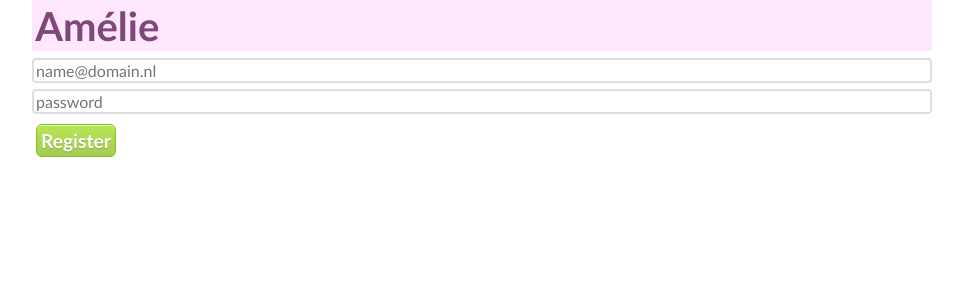
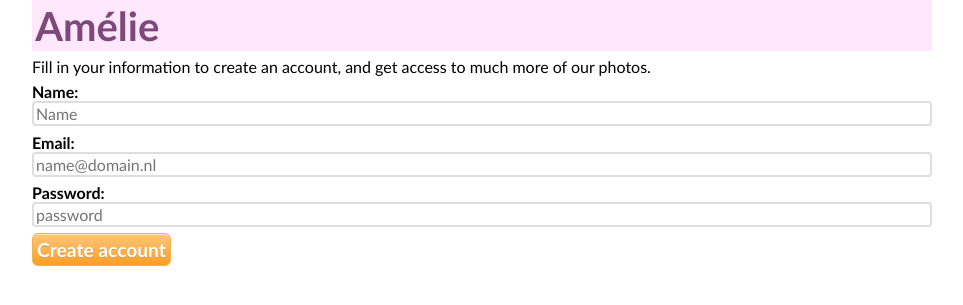
Before and after one commit to tklijnsma/fotommy, a Flask app: page /register in a window 1280 px wide. Shown: the top 305 px of the page, without its empty margins (158-1121 px from the left). Run offline with Flask 2, Linux system fonts and the light colour scheme; some libraries are stand-ins or nearby versions.

Commit message:
Almost finished accounts, need forgot password function and emails

```diff
--- a/fotommy/forms.py
+++ b/fotommy/forms.py
@@ -13,10 +13,15 @@ from flask import Markup
 
 
 class RegisterForm(FlaskForm):
+    name = StringField('Name', validators=[DataRequired()])
     email = EmailField('Email', validators=[DataRequired(), Email()])
     password = PasswordField('Password', validators=[DataRequired()])
-    remember_me = BooleanField('Remember Me')
-    submit = SubmitField('Register')
+    want_newsletter = BooleanField('Newsletter')
+    submit = SubmitField('Create account')
+
+class AccountEditForm(FlaskForm):
+    newpassword = PasswordField('New password', validators=[DataRequired()])
+    submit = SubmitField('Change password')
 
 class LoginForm(FlaskForm):
     email = EmailField('Email', validators=[DataRequired(), Email()])
--- a/fotommy/fotommy.py
+++ b/fotommy/fotommy.py
@@ -73,6 +73,9 @@ def init_db():
     public_group = models.Group(name='public')
     db.session.add(public_group)
 
+    admin_group = models.Group(name='loggedin')
+    db.session.add(admin_group)
+
     admin_group = models.Group(name='admin')
     db.session.add(admin_group)
 
@@ -83,6 +86,7 @@ def init_db():
         pw = fp.read().strip()
 
     admin_user  = models.User(
+        name = 'Thomas',
         email = 'thomasklijnsma@gmail.com',
         pwhash = werkzeug.security.generate_password_hash(pw)
         )
@@ -90,6 +94,7 @@ def init_db():
     db.session.add(admin_user)
 
     kennis_user  = models.User(
+        name = 'ThomasTest',
         email = 'tklijnsm@gmail.com',
         pwhash = werkzeug.security.generate_password_hash(pw)
         )
--- a/fotommy/models.py
+++ b/fotommy/models.py
@@ -67,8 +67,10 @@ class User(db.Model, UserMixin):
     __table_args__ = {'extend_existing': True}
 
     id = db.Column(db.Integer, primary_key=True)
+    name = db.Column(db.String(100), nullable=False)
     email = db.Column(db.String(100), nullable=False, unique=True)
     pwhash = db.Column(db.String(1000), nullable=False)
+    want_newsletter = db.Column(db.Boolean(), nullable=False, default=True)
     comments = db.relationship('Comment')
     groups = db.relationship('Group', secondary=groups_to_users)
 
--- a/fotommy/static/base.css
+++ b/fotommy/static/base.css
@@ -161,6 +161,37 @@ p {
     /*padding-bottom: 1.5em;*/
     }
 
+/* Login fontsize */
+.loginfontsize {
+    font-size: 2.0em;
+    }
+
+@media (min-width: 992px) {
+    .loginfontsize {
+        font-size: 2.4em;
+        }
+    }
+
+
+/* Most form fields need to be page-wide */
+.input-w100 {
+    width: 98%;
+    margin-left: 1%;
+    box-sizing: border-box;
+    border: 2px solid #DDDEE0;
+    border-radius: 4px;
+    font-size: 1em;
+    }
+
+@media (min-width: 992px) {
+    .input-w100 {
+        width: 100%;
+        margin-left: 0%;
+        }
+    }
+
+
+/* CSS for buttons */
 
 .fotommy-button {
     -moz-border-radius:6px;
@@ -180,7 +211,7 @@ p {
         }
     }
 
-.fotommy-nicebutton {
+.fotommy-orangebutton {
     -moz-box-shadow:inset 0px 1px 0px 0px #fce2c1;
     -webkit-box-shadow:inset 0px 1px 0px 0px #fce2c1;
     box-shadow:inset 0px 1px 0px 0px #fce2c1;
@@ -196,7 +227,7 @@ p {
     color:#ffffff;
     text-shadow:0px 1px 0px #cc9f52;
     }
-.fotommy-nicebutton:hover {
+.fotommy-orangebutton:hover {
     background:-webkit-gradient(linear, left top, left bottom, color-stop(0.05, #fb9e25), color-stop(1, #ffc477));
     background:-moz-linear-gradient(top, #fb9e25 5%, #ffc477 100%);
     background:-webkit-linear-gradient(top, #fb9e25 5%, #ffc477 100%);
@@ -207,7 +238,7 @@ p {
     background-color:#fb9e25;
     }
 
-.fotommy-postbutton {
+.fotommy-bluebutton {
     -moz-box-shadow:inset 0px 1px 0px 0px #bbdaf7;
     -webkit-box-shadow:inset 0px 1px 0px 0px #bbdaf7;
     box-shadow:inset 0px 1px 0px 0px #bbdaf7;
@@ -223,7 +254,7 @@ p {
     color:#ffffff;
     text-shadow:0px 1px 0px #528ecc;
     }
-.fotommy-postbutton:hover {
+.fotommy-bluebutton:hover {
     background:-webkit-gradient(linear, left top, left bottom, color-stop(0.05, #378de5), color-stop(1, #79bbff));
     background:-moz-linear-gradient(top, #378de5 5%, #79bbff 100%);
     background:-webkit-linear-gradient(top, #378de5 5%, #79bbff 100%);
@@ -234,7 +265,7 @@ p {
     background-color:#378de5;
     }
 
-.fotommy-backbutton {
+.fotommy-greenbutton {
     -moz-box-shadow:inset 0px 1px 0px 0px #d9fbbe;
     -webkit-box-shadow:inset 0px 1px 0px 0px #d9fbbe;
     box-shadow:inset 0px 1px 0px 0px #d9fbbe;
@@ -251,7 +282,7 @@ p {
     text-shadow:0px 1px 0px #86ae47;
     margin:4px 4px;
     }
-.fotommy-backbutton:hover {
+.fotommy-greenbutton:hover {
     background:-webkit-gradient(linear, left top, left bottom, color-stop(0.05, #a5cc52), color-stop(1, #b8e356));
     background:-moz-linear-gradient(top, #a5cc52 5%, #b8e356 100%);
     background:-webkit-linear-gradient(top, #a5cc52 5%, #b8e356 100%);
--- a/fotommy/static/register.css
+++ /dev/null
@@ -1,16 +0,0 @@
-
-.register-emailfield, .register-passwordfield {
-    width: 98%;
-    margin-left: 1%;
-    box-sizing: border-box;
-    border: 2px solid #DDDEE0;
-    border-radius: 4px;
-    font-size: 1em;
-    }
-
-@media (min-width: 992px) {
-    .register-emailfield, .register-passwordfield {
-        width: 100%;
-        margin-left: 0%;
-        }
-    }
--- a/fotommy/templates/backbutton.html
+++ b/fotommy/templates/backbutton.html
@@ -1,4 +1,4 @@
-<a href="{{ back_url }}" class="fotommy-button fotommy-backbutton" >
+<a href="{{ back_url }}" class="fotommy-button fotommy-greenbutton" >
     <i class="fas fa-backward"></i> Back
 </a>
 &nbsp
--- a/fotommy/templates/base.html
+++ b/fotommy/templates/base.html
@@ -21,8 +21,10 @@
 
     <div class="bg-lightpink fotommy-header">
         {% block backbutton %}{% endblock %}
-        <h1 class="text-darkpink" style="display:inline; vertical-align: middle">Amélie</h1>
-        {% block aboutbutton %}{% endblock %}
+        <a href="{{ url_for('timeline') }}" style="text-decoration: none">
+            <h1 class="text-darkpink" style="display:inline; vertical-align: middle">Amélie</h1></a>
+        {% block loginblock %}{% endblock %}
+        <!-- {% block aboutbutton %}{% endblock %} -->
     </div>
 
     {% for message in get_flashed_messages() %}
--- a/fotommy/templates/createpost.html
+++ b/fotommy/templates/createpost.html
@@ -48,7 +48,7 @@ Type your message and upload your photos here
 
 
     <p style="margin-top: 1.0em;">
-        {{ postform.submit(class_="fotommy-button fotommy-postbutton") }}
+        {{ postform.submit(class_="fotommy-button fotommy-bluebutton") }}
         </p>
 
 </form>
--- a/fotommy/templates/likeblock.html
+++ b/fotommy/templates/likeblock.html
@@ -2,7 +2,7 @@
     style="display: inline-block; text-align: right; margin-bottom: 1em; margin-top: 0.4em">
     <form method="post" id="{{form._prefix}}form">
         {{ form.hidden_tag() }}
-        <div id="{{form._prefix}}submit" class="fotommy-button fotommy-nicebutton">
+        <div id="{{form._prefix}}submit" class="fotommy-button fotommy-orangebutton">
             <i class="fas fa-heart"></i> <i class="fas fa-heart"></i> <i class="fas fa-heart"></i>
             </div>
         <div style="display: inline-block; text-align: right; font-size: 1.15em">
--- a/fotommy/templates/photo.html
+++ b/fotommy/templates/photo.html
@@ -10,6 +10,10 @@
     {% include 'backbutton.html' %}
     {% endwith %}
 {% endif %}
+{% endblock %}
+
+{% block loginblock %}
+{% include 'loginblock.html' %}
 {% endblock %}
 
 {% block body %}
@@ -27,7 +31,7 @@
     {% endif %}
     <div style="float: right; padding-bottom: 0.4em">
         <a
-            class="fotommy-button fotommy-postbutton"
+            class="fotommy-button fotommy-bluebutton"
             href="{{ url_for('fullres', album_name=photo.album.name, photo_id=photo.id) }}"
             >
             <i class="fas fa-arrows-alt"></i> Full
--- a/fotommy/templates/register.html
+++ b/fotommy/templates/register.html
@@ -4,37 +4,52 @@
 
 <link rel=stylesheet type=text/css href="{{ url_for('static', filename='register.css') }}">
 
+Fill in your information to create an account, and get access to much more of our photos.
 
 <div>
 <form method="post">
     {{ registerform.hidden_tag() }}
+
+    {% for message in registerform.name.errors %}
+    <div class="error">{{ message }}</div>
+    {% endfor %}
+
+    <span style="display: block; margin-top: 0.4em;">
+        <b>Name:</b>
+        {{ registerform.name(
+            size=64,
+            placeholder="Name",
+            class_="input-w100")
+            }}
+        </span>
 
     {% for message in registerform.email.errors %}
     <div class="error">{{ message }}</div>
     {% endfor %}
 
     <span style="display: block; margin-top: 0.4em;">
+        <b>Email:</b>
         {{ registerform.email(
             size=64,
             placeholder="name@domain.nl",
-            class_="register-emailfield")
+            class_="input-w100")
             }}
         </span>
-
 
     {% for message in registerform.password.errors %}
     <div class="error">{{ message }}</div>
     {% endfor %}
 
     <span style="display: block; margin-top: 0.4em;">
+        <b>Password:</b>
         {{ registerform.password(
             size=64, placeholder="password",
-            class_="register-passwordfield")
+            class_="input-w100")
             }}
         </span>
 
     <span style="display: block; margin-top: 0.4em;">
-        {{ registerform.submit(class_="fotommy-button fotommy-backbutton") }}
+        {{ registerform.submit(class_="fotommy-button fotommy-orangebutton") }}
         </span>
 
 </form>
--- a/fotommy/views.py
+++ b/fotommy/views.py
@@ -16,16 +16,16 @@ from werkzeug.utils import secure_filename
 import werkzeug.security
 
 import flask_login
-from flask_login import current_user
+from flask_login import current_user, logout_user
 
-def login_required(groups=['public']):
+def login_required(groups=['loggedin']):
     """Custom login_required wrapper to deal with groups"""
     def wrapper(fn):
         @functools.wraps(fn)
         def decorated_view(*args, **kwargs):
             if 'public' in groups:
                 logging.info('Allowing access, public')
-            if not(current_user.is_authenticated):
+            if 'loggedin' in groups and not(current_user.is_authenticated):
                 return login_manager.unauthorized()
             user_groups = [g.name for g in current_user.groups]
             if current_user.is_admin():
@@ -72,13 +72,34 @@ def register():
     form = RegisterForm(prefix='register')
     if request.method == 'POST':
         if form.validate_on_submit():
-            logging.info('Registration submitted for email {0}'.format(form.email.data))
+            logging.info('Registration submitted for name {1}, email {0}'.format(form.email.data, form.name.data))
             pwhash = werkzeug.security.generate_password_hash(form.password.data)
-            user = models.User(email=form.email.data, pwhash=pwhash)
+            user = models.User(name=form.name.data, email=form.email.data, pwhash=pwhash)
             db.session.add(user)
             db.session.commit()
+            flask_login.login_user(user)
+            logging.info('Registered {0}'.format(user))
+            flash('Account successfully created!')
             return redirect(url_for('timeline'))
     return render_template('register.html', registerform=form)
+
+
+@app.route('/account', methods=['GET', 'POST'])
+def account():
+    if not current_user.is_authenticated:
+        return login_manager.unauthorized()
+    form = AccountEditForm(prefix='account')
+    if request.method == 'POST':
+        if form.validate_on_submit():
+            logging.info('Account edit submitted for user {0}'.format(current_user))
+            pwhash = werkzeug.security.generate_password_hash(form.newpassword.data)
+            current_user.pwhash = pwhash
+            db.session.commit()
+            flash('Password successfully changed!')
+            logging.info('Password changed for user {0}'.format(current_user))
+            return redirect(url_for('account'))
+    return render_template('account.html', pwform=form)
+
 
 def is_safe_url(url):
     logging.info('Url {0} is safe'.format(url))
@@ -91,6 +112,7 @@ def login():
         logging.info('Login for email {0}'.format(form.email.data))
         user = dbmanager.user_by_email(form.email.data)
         if user is None:
+            logging.info('Login failed, no email {0}'.format(form.email.data))
             flash('No user registered for {0}'.format(form.email.data))
         else:
             logging.info('Found user {0}'.format(user))
@@ -102,11 +124,21 @@ def login():
                 # See http://flask.pocoo.org/snippets/62/ for an example.
                 if not is_safe_url(next):
                     return abort(400)
-                return redirect(next or url_for('index'))
+                return redirect(next or url_for('timeline'))
             else:
                 flash('Password incorrect')
+    return render_template('login.html', loginform=form)
 
-    return render_template('login.html', loginform=form)
+@app.route('/logout')
+def logout():
+    if current_user.is_authenticated:
+        logging.info('Logging out user {0}'.format(current_user))
+        logout_user()
+        flash('You have successfully logged yourself out.')
+        return redirect(url_for('timeline'))
+    else:
+        flash('You were not logged in!')
+        return redirect(url_for('timeline'))
 
 
 @app.route('/timeline', methods=['GET', 'POST'])
@@ -122,6 +154,7 @@ def timeline():
 
     if request.method == 'POST':
         for post in posts:
+            if current_user.is_authenticated: post.commentform.author.data = current_user.name
             if 'prefix' in request.form and request.form['prefix'] == post.likeform._prefix:
                 post.n_likes += 1
                 db.session.commit()
@@ -147,6 +180,7 @@ def timeline():
                 db.session.commit()
                 return redirect(url_for('timeline'))
     return render_template('timeline.html', posts=posts)
+
 
 
 @app.route('/about')
@@ -233,25 +267,32 @@ def photo(album_name, photo_id):
     likeform = IncreaseLikeForm(prefix='like')
 
     if request.method == 'POST':
+        if current_user.is_authenticated: commentform.author.data = current_user.name
         if 'prefix' in request.form and request.form['prefix'] == likeform._prefix:
             photo.n_likes += 1
             db.session.commit()
             logging.info('Increased like count for {0}'.format(photo))
-            return '', 204
+            if 'safari' in request.headers.get('User-Agent').lower():
+                logging.info('Detected user-agent safari ({0}); redirecting to same page'.format(request.headers.get('User-Agent')))
+                return redirect(url_for('photo', album_name=album_name, photo_id=photo_id))
+            else:
+                return '', 304
         elif (commentform.author.data or commentform.text.data) and commentform.validate_on_submit():
-            logging.info('Comment is submitted for Photo {0}'.format(photo))
+            logging.info('Comment is submitted for photo {0}'.format(photo))
             logging.info('commentform.author.data = {0}'.format(commentform.author.data.encode('utf-8', 'replace')))
             logging.info('commentform.text.data = {0}'.format(commentform.text.data.encode('utf-8', 'replace')))
+            logging.info('commentform.visibility.data = {0}'.format(commentform.visibility.data.encode('utf-8', 'replace')))
             comment = models.Comment(
                 author = commentform.author.data,
                 text   = commentform.text.data,
                 photo  = photo
                 )
+            comment.groups.append(dbmanager.group_by_name(commentform.visibility.data))
+            if current_user.is_authenticated:
+                comment.user = current_user
             db.session.add(comment)
             db.session.commit()
             return redirect(url_for('photo', album_name=album_name, photo_id=photo_id))
-        else:
-            flash('An error occured')
 
     return render_template('photo.html', photo=photo, form=commentform, likeform=likeform)
 
```
Also changed, not shown: fotommy/templates/commentsection.html (+13 -10 lines), fotommy/templates/login.html (+12 -5 lines), fotommy/templates/timeline.html (+5 -2 lines).
